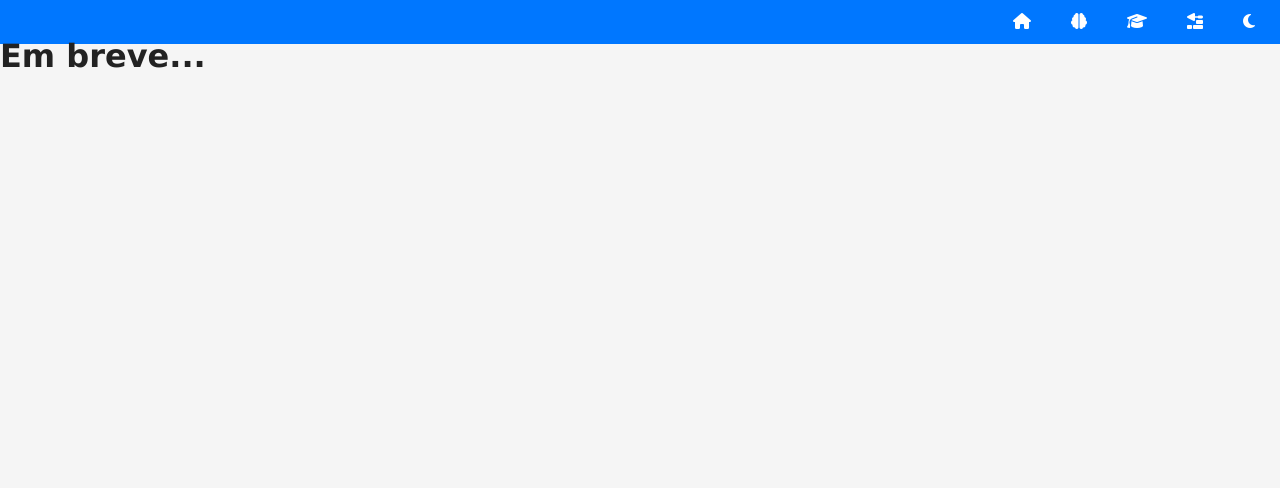
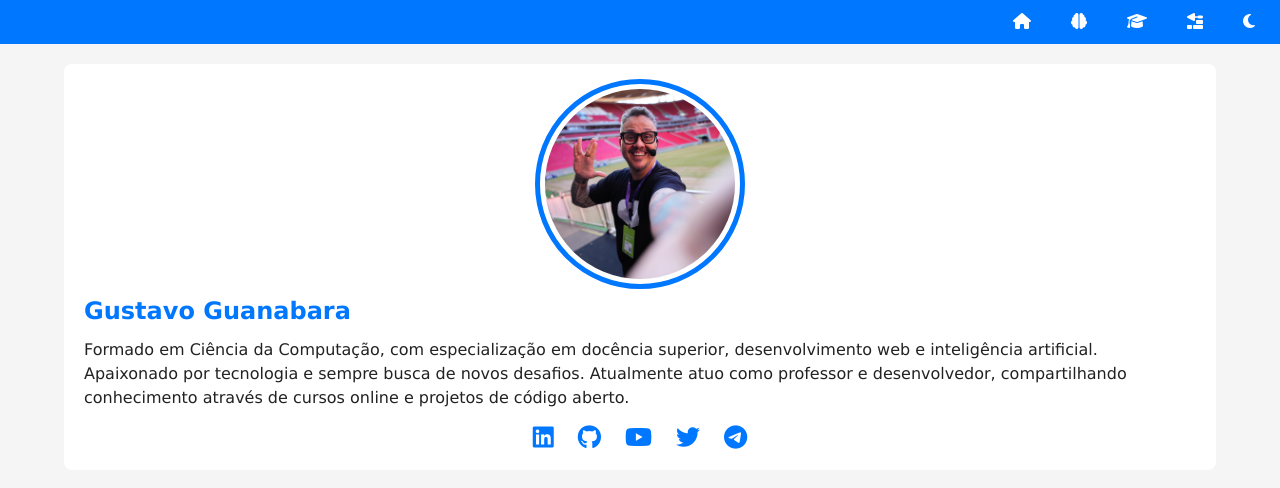
Before and after one commit to CAFE2l/portfolio_guanabara, a React (Vite) app: page / in a window 1280 px wide. Shown: the top 488 px of the page. Built offline with nearby package versions, Linux system fonts and the light colour scheme.

Commit message:
draft of the page created with some details

```diff
--- a/src/App.css
+++ b/src/App.css
@@ -52,3 +52,58 @@ nav#menu a:hover{
   background-color: var(--destaque-inverso);
   color: var(--destaque);
 }
+
+
+main{
+  display: grid;
+  grid-template-columns: auto 90vw auto;
+  gap: 20px;
+  margin-top: 20px;
+}
+
+section#ficha{
+  background-color: var(--fundo-card);
+  padding: 20px;
+  border-radius:8px;
+  grid-column: 2;
+}
+
+section#ficha > img.foto{
+  width: 200px;
+  aspect-ratio: 1/1;
+  object-fit: cover;
+  overflow: hidden;
+  border-radius: 50%;
+  border: 5px solid var(--fundo-card);
+  outline: 5px solid var(--destaque);
+  display: block;
+  margin: auto;
+  margin-bottom: 15px;
+}
+
+
+section#ficha h1{
+  color: var(--destaque);
+  margin: 15px 0;
+  font-size: 1.5em;
+  text-align: left;
+}
+
+
+div#social{
+  display: flex;
+  justify-content: center;
+  align-items: center;
+  font-size: 1.5em;
+  gap: 1em;
+  margin-top: 15px;
+}
+
+div#social a{
+  color: var(--destaque);
+  transition: 0.5s;
+}
+
+div#social a:hover{
+  color: var(--destaque-inverso);
+}
--- a/src/App.tsx
+++ b/src/App.tsx
@@ -48,16 +48,35 @@ function App() {
       <header>
         <nav id="menu">
           <ul>
-            <li><a href="#"><i class="fa-solid fa-house"></i></a></li>
-            <li><a href="#"><i class="fa-solid fa-brain"></i></a></li>
-            <li><a href="#"><i class="fa-solid fa-graduation-cap"></i></a></li>
-            <li><a href="#"><i class="fa-solid fa-trowel-bricks"></i></a></li>
-            <li><a href="#"><i class="fa-solid fa-moon"></i></a></li>
+            <li><a href="#"><i className="fa-solid fa-house"></i></a></li>
+            <li><a href="#"><i className="fa-solid fa-brain"></i></a></li>
+            <li><a href="#"><i className="fa-solid fa-graduation-cap"></i></a></li>
+            <li><a href="#"><i className="fa-solid fa-trowel-bricks"></i></a></li>
+            <li><a href="#"><i className="fa-solid fa-moon"></i></a></li>
           </ul>
         </nav>
       </header>
       <main>
-        <h1>Em breve...</h1>
+        <section id="ficha">
+          <img src="../imagens/guanabara-perfil.jpg" className="foto"></img>
+          <h1>Gustavo Guanabara</h1>
+          <p>Formado em Ciência da Computação, com especialização
+            em docência superior, desenvolvimento web e inteligência artificial.
+            Apaixonado por tecnologia e sempre busca de novos desafios. Atualmente atuo
+            como professor e desenvolvedor, compartilhando conhecimento através de cursos online
+            e projetos de código aberto.
+          </p>
+          <div id="social">
+            <a href="" target="_blank" rel="nofollow"><i className="fa-brands fa-linkedin"></i></a>
+            <a href="https://github.com/CAFE2l" target="_blank" rel="nofollow"><i className="fa-brands fa-github"></i></a>
+            <a href="" target="_blank" rel="nofollow"><i className="fa-brands fa-youtube"></i></a>
+            <a href="" target="_blank" rel="nofollow"><i className="fa-brands fa-twitter"></i></a>
+            <a href="" target="_blank" rel="nofollow"><i className="fa-brands fa-telegram"></i></a>
+          </div>
+        </section>
+
+
+        <section id="detalhes"></section>
       </main>
       <footer>
 
```
